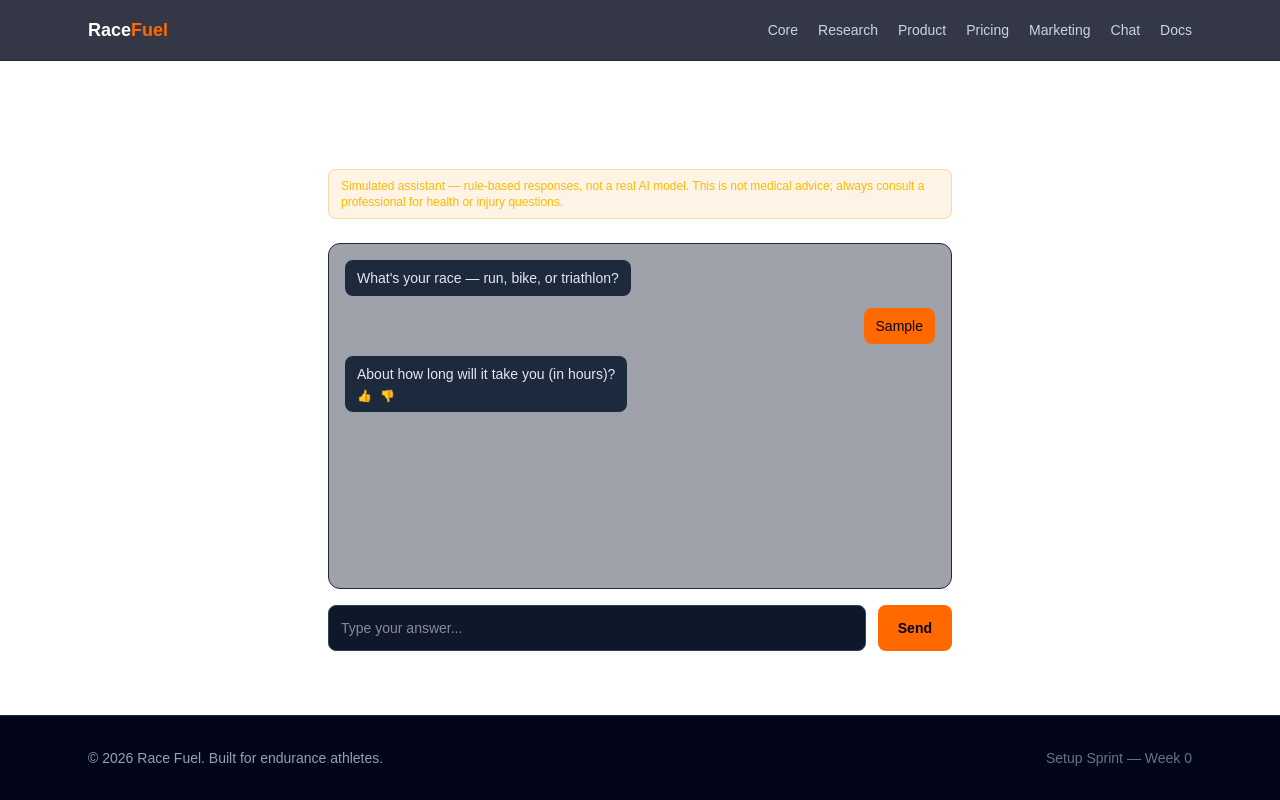
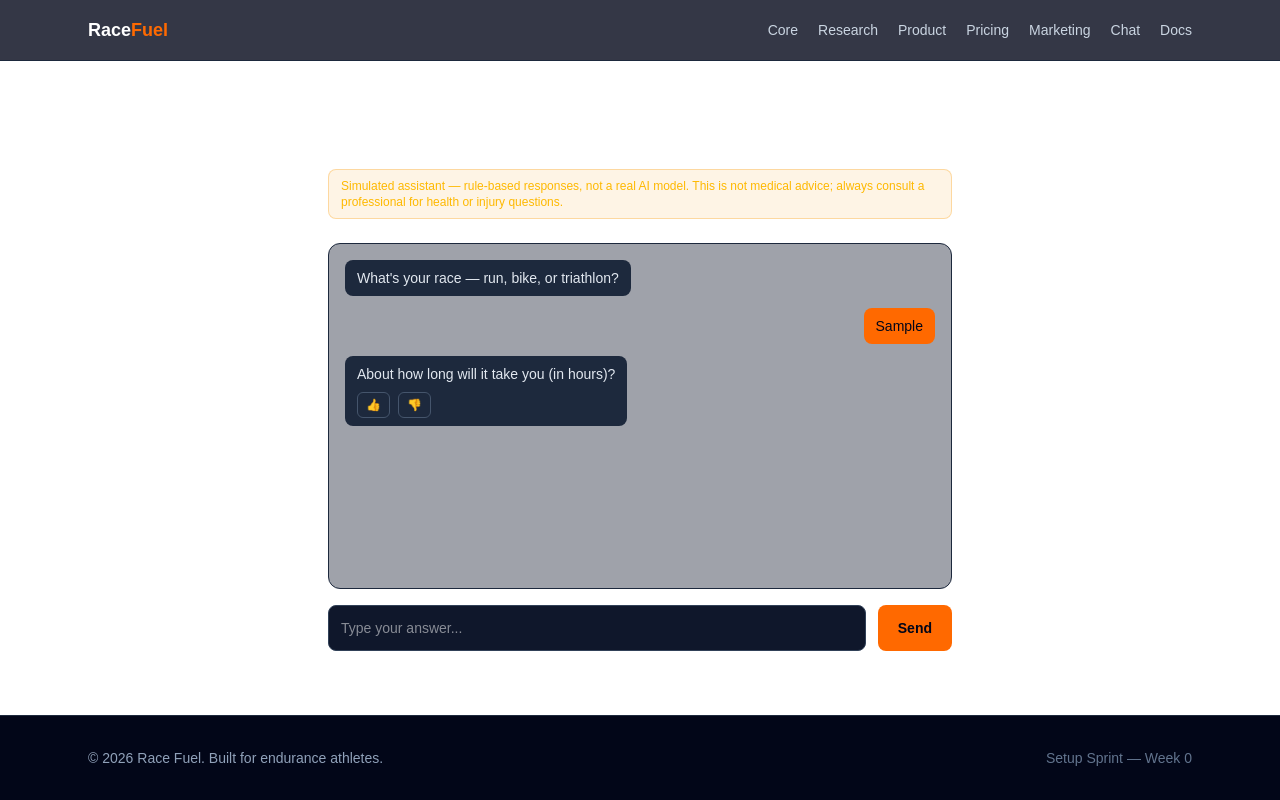
Before and after one commit to patriciomorfinf-max/race-fuel, a Next.js app: page /chat in a window 1280 px wide. Both pictures are taken after typing "Sample" into the empty fields and a click on the button "Send". Built offline with nearby package versions, Linux system fonts and the light colour scheme.

Commit message:
Make thumbs feedback visible.

```diff
--- a/app/chat/page.tsx
+++ b/app/chat/page.tsx
@@ -83,9 +83,22 @@ export default function ChatPage() {
             >
               <p>{m.text}</p>
               {m.role === "bot" && i > 0 && (
-                <div className="mt-1 flex gap-2">
-                  <button onClick={() => rate(i, "up")} className={`text-xs ${m.rating === "up" ? "text-emerald-400" : "text-slate-500 hover:text-slate-300"}`}>👍</button>
-                  <button onClick={() => rate(i, "down")} className={`text-xs ${m.rating === "down" ? "text-red-400" : "text-slate-500 hover:text-slate-300"}`}>👎</button>
+                <div className="mt-2 flex items-center gap-2">
+                  <button
+                    type="button"
+                    onClick={() => rate(i, "up")}
+                    className={`rounded-md border px-2 py-1 text-xs ${m.rating === "up" ? "border-emerald-400 bg-emerald-500/20 text-emerald-300" : "border-slate-600 text-slate-300 hover:border-slate-400"}`}
+                  >
+                    👍
+                  </button>
+                  <button
+                    type="button"
+                    onClick={() => rate(i, "down")}
+                    className={`rounded-md border px-2 py-1 text-xs ${m.rating === "down" ? "border-red-400 bg-red-500/20 text-red-300" : "border-slate-600 text-slate-300 hover:border-slate-400"}`}
+                  >
+                    👎
+                  </button>
+                  {m.rating && <span className="text-xs text-slate-400">Thanks for the feedback!</span>}
                 </div>
               )}
             </div>
```
